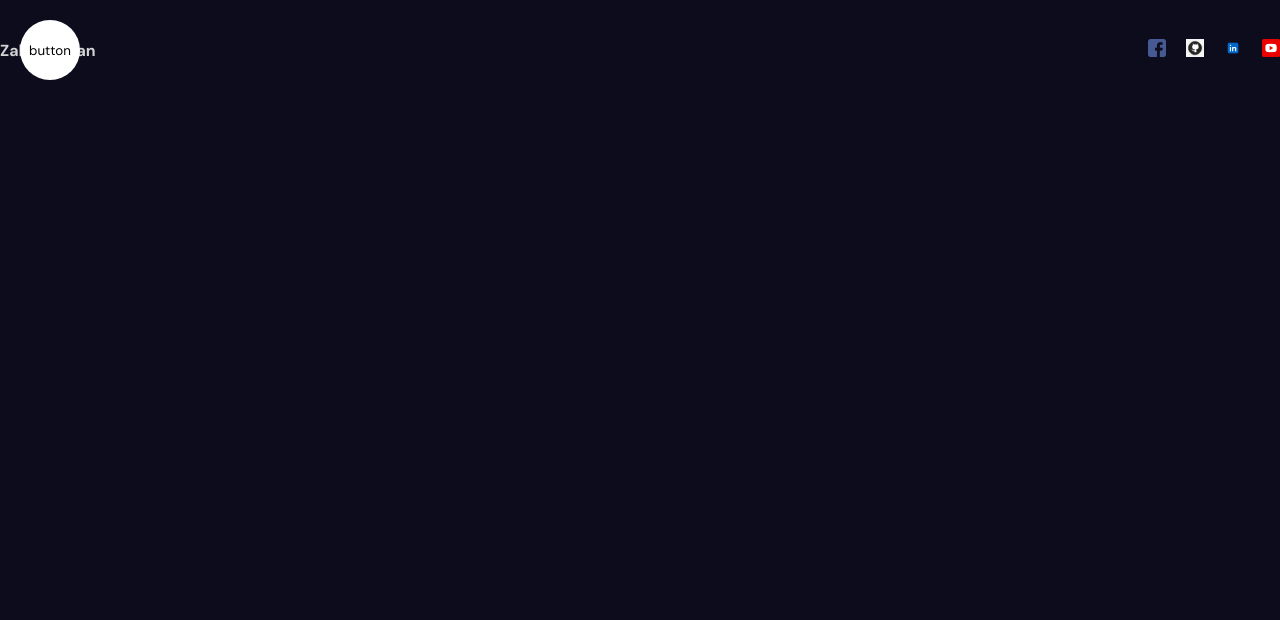
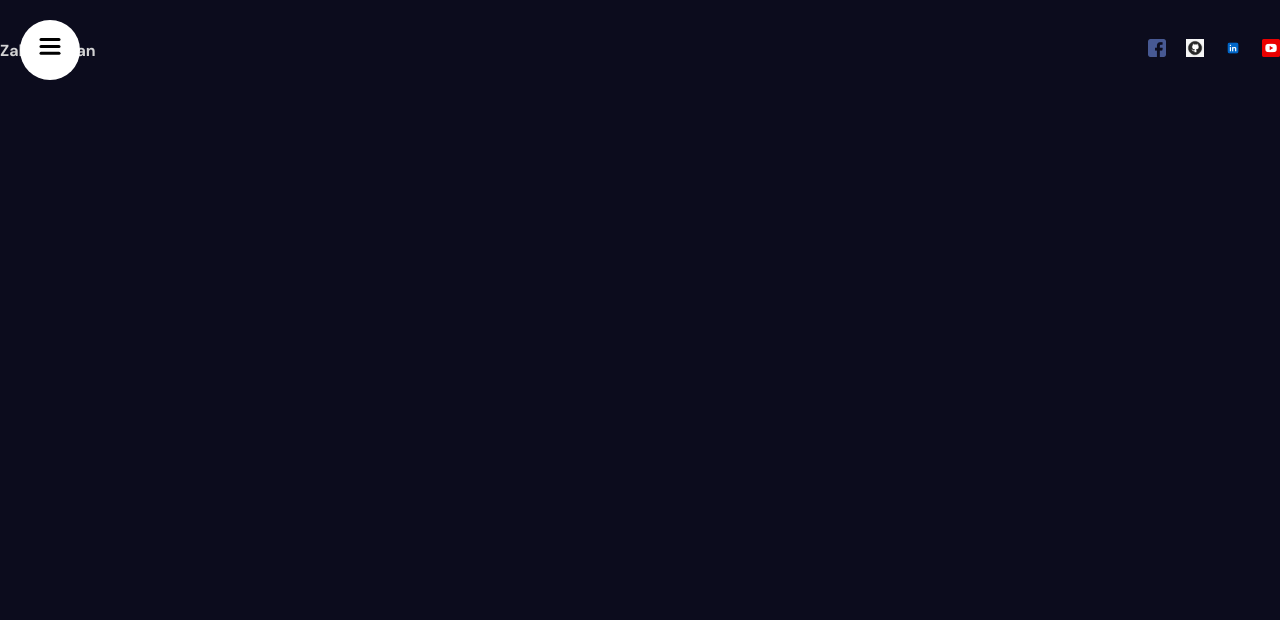
Before and after one commit to zahidhasan1993/portfolio2.0, a React (Vite) app: page / in a window 1280 px wide. Shown: the top 620 px of the page. Built offline with nearby package versions, Linux system fonts and the light colour scheme; a web font is replaced by a local one.

Commit message:
adding svg icons for toggle buttons open and close

```diff
--- a/src/App.jsx
+++ b/src/App.jsx
@@ -5,17 +5,17 @@
     <div>
       {/* navbar section */}
 
-      <section>
+      <section id="home">
         <Navbar></Navbar>
       </section>
-      <section>Parallax</section>
+      <section id="service">Parallax</section>
       <section>Services</section>
-      <section>Parallax</section>
+      <section id="portfolio">Parallax</section>
       <section>Portfolio1</section>
       <section>Portfolio2</section>
       <section>Portfolio3</section>
       <section>Portfolio4</section>
-      <section>Contact</section>
+      <section id="contact">Contact</section>
     </div>
   );
 };
--- a/src/components/sidebar/Links.jsx
+++ b/src/components/sidebar/Links.jsx
@@ -1,6 +1,15 @@
-const Links = () => {
+import { motion } from "framer-motion";
 
-  return <div className="links">links</div>;
+const Links = ({ links }) => {
+  return (
+    <motion.div className="links">
+      {links.map((link) => (
+        <motion.a key={link.title} href={`#${link.path}`} >
+          {link.title}
+        </motion.a>
+      ))}
+    </motion.div>
+  );
 };
 
 export default Links;
--- a/src/components/sidebar/Sidebar.jsx
+++ b/src/components/sidebar/Sidebar.jsx
@@ -6,7 +6,28 @@
 
 const Sidebar = () => {
   const [open, setOpen] = useState(false);
-
+  const links = [
+    {
+      title: "HomePage",
+      path: "home",
+    },
+    {
+      title: "Services",
+      path: "service",
+    },
+    {
+      title: "Portfolio",
+      path: "portfolio",
+    },
+    {
+      title: "About",
+      path: "about",
+    },
+    {
+      title: "Contact",
+      path: "contact",
+    },
+  ];
 
   const variants = {
     open: {
@@ -29,7 +50,7 @@
   return (
     <motion.div className="sidebar" animate={open ? "open" : "closed"}>
       <motion.div className="bg" variants={variants}>
-        <Links></Links>
+        <Links links={links}></Links>
       </motion.div>
       <ToggleButtons setOpen={setOpen}></ToggleButtons>
     </motion.div>
--- a/src/components/sidebar/ToggleButtons.jsx
+++ b/src/components/sidebar/ToggleButtons.jsx
@@ -1,5 +1,40 @@
+import { motion } from "framer-motion";
+
 const ToggleButtons = ({ setOpen }) => {
-  return <button onClick={() => setOpen((prev) => !prev)}>button</button>;
+  return (
+    <button onClick={() => setOpen((prev) => !prev)}>
+      <svg width="23" height="23" viewBox="0 0 23 23">
+        <motion.path
+          strokeWidth="3"
+          stroke="black"
+          strokeLinecap="round"
+          variants={{
+            closed: { d: "M 2 2.5 L 20 2.5" },
+            open: { d: "M 3 16.5 L 17 2.5" },
+          }}
+        />
+        <motion.path
+          strokeWidth="3"
+          stroke="black"
+          strokeLinecap="round"
+          d="M 2 9.423 L 20 9.423"
+          variants={{
+            closed: { opacity: 1 },
+            open: { opacity: 0 },
+          }}
+        />
+        <motion.path
+          strokeWidth="3"
+          stroke="black"
+          strokeLinecap="round"
+          variants={{
+            closed: { d: "M 2 16.346 L 20 16.346" },
+            open: { d: "M 3 2.5 L 17 16.346" },
+          }}
+        />
+      </svg>
+    </button>
+  );
 };
 
 export default ToggleButtons;
```
